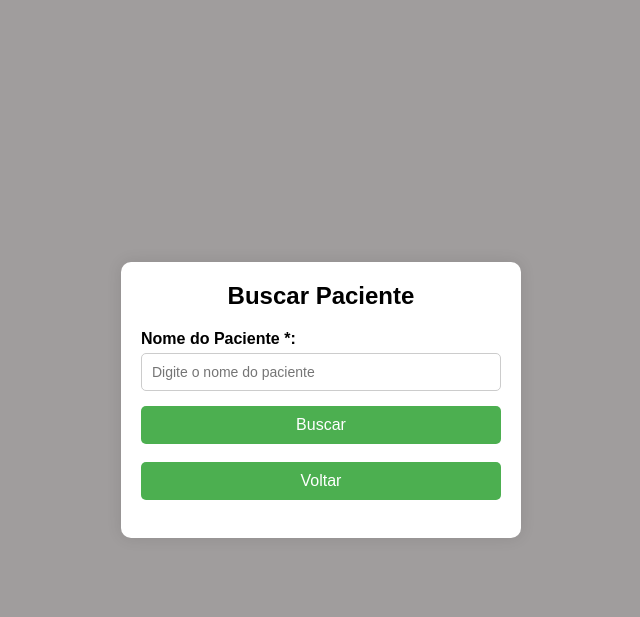
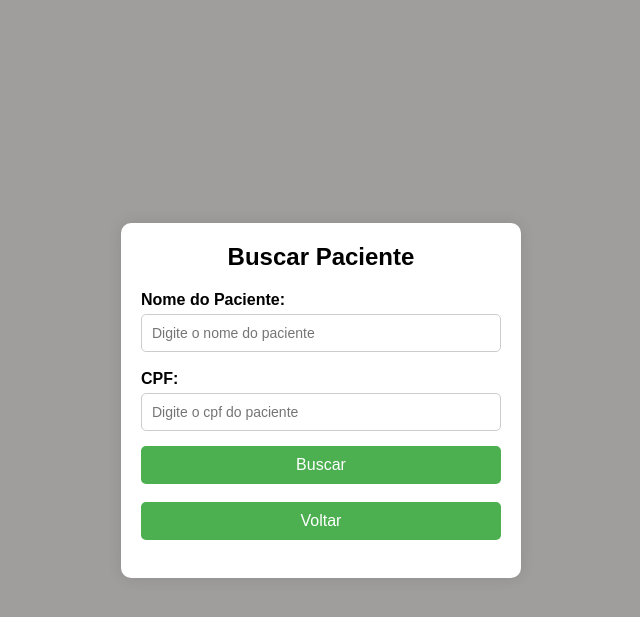
Before and after one commit to paulovarrone/FlaskCru, a Flask app: page /buscar in a window 1280 px wide. Shown: the top 617 px of the page, without its empty margins (319-959 px from the left). Run offline with Flask 3, Linux system fonts and the light colour scheme; data that the repository does not hold is empty.

Commit message:
busca pelo nome ou cpf

```diff
--- a/app/app.py
+++ b/app/app.py
@@ -145,14 +145,14 @@ def cadastro():
 def procurar():
     if request.method == 'POST':
         nome = request.form['nome']
-
+        cpf = request.form['cpf']
         # Conectar ao banco de dados
         conexao = connection()
 
         cursor = conexao.cursor(dictionary=True)
         cursor.execute("""SELECT *, TIMESTAMPDIFF(YEAR, nascimento, CURDATE()) AS idade
                 FROM pessoa
-                WHERE nome = %s""", (nome,))
+                WHERE nome = %s OR cpf = %s""", (nome,cpf))
         pessoa = cursor.fetchone()
 
         if not pessoa:
--- a/app/templates/buscar.html
+++ b/app/templates/buscar.html
@@ -13,8 +13,12 @@
         <h2>Buscar Paciente</h2>
         <form action="/buscar" method="POST">
             <div class="form-group">
-                <label for="nome">Nome do Paciente *:</label>
+                <label for="nome">Nome do Paciente:</label>
                 <input type="text" id="nome" name="nome" placeholder="Digite o nome do paciente" required>
+                <br>
+                <br>
+                <label for="cpf">CPF:</label>
+                <input type="text" id="cpf" name="cpf" oninput="mascaraCPF(this)" maxlength="14" placeholder="Digite o cpf do paciente">
             </div>
             <button class="button" type="submit">Buscar</button>
 
@@ -47,5 +51,7 @@
 
 
     </div>
+
+    <script src="{{ url_for('static', filename='scripts/scripts.js') }}"></script>
 </body>
 </html>
```
